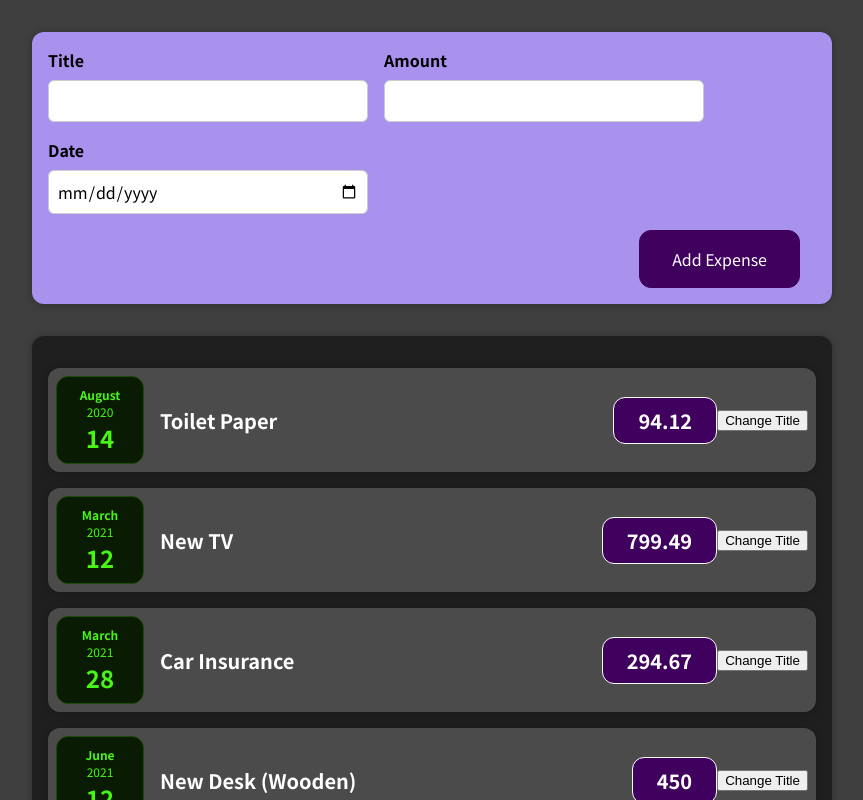
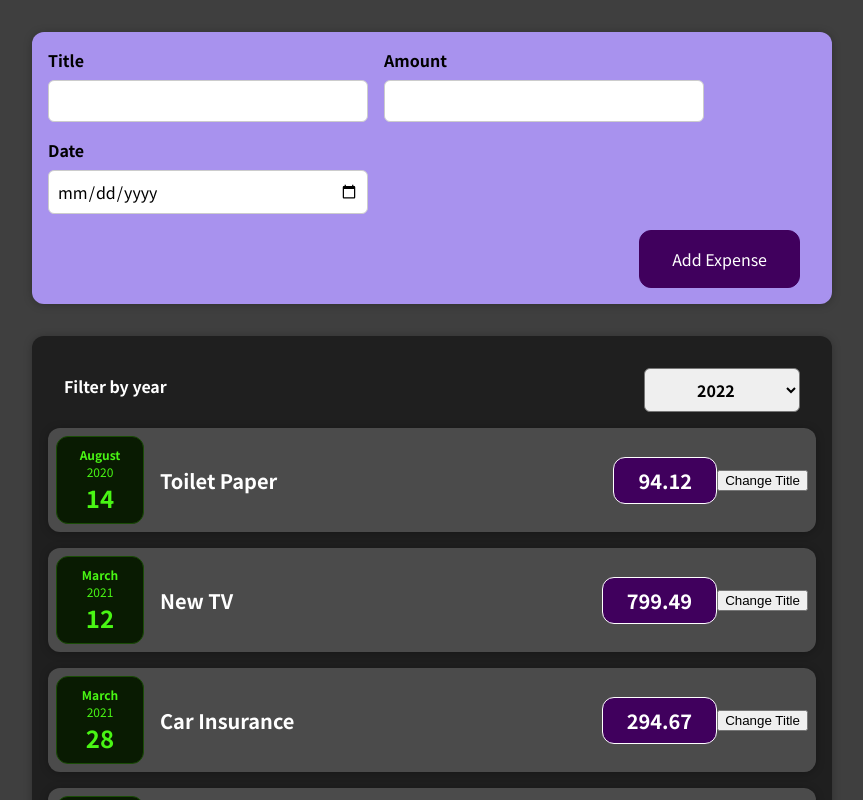
Before and after one commit to rbekeris/Udemy_React_Course, a React (Create React App) app in the folder react-complete-guide/: page / in a window 1280 px wide. Shown: the top 800 px of the page, without its empty margins (208-1071 px from the left). Built offline with nearby package versions, Linux system fonts and the light colour scheme.

Commit message:
My attempt at Assignment 2 ->Adding the fileter object with onSelect Handler

```diff
--- a/react-complete-guide/src/components/Expenses/Expenses.js
+++ b/react-complete-guide/src/components/Expenses/Expenses.js
@@ -3,10 +3,15 @@ import './Expenses.css';
 //We can import other components into components...
 import ExpenseItem from './ExpenseItem';
 import Card from '../UI/Card';
+import ExpensesFilter from './ExpensesFilter';
 
 function Expenses(props) {
+    const pickedFilteryearHandler = (yearValue) =>{
+        console.log(yearValue);
+    };
     return (
         <Card className="expenses">
+            <ExpensesFilter onYearSelection={pickedFilteryearHandler}/>
               <ExpenseItem
                 title={props.items[0].title}
                 amount={props.items[0].amount}
--- /dev/null
+++ b/react-complete-guide/src/components/Expenses/ExpensesFilter.css
@@ -0,0 +1,24 @@
+.expenses-filter {
+    color: white;
+    padding: 0 1rem;
+  }
+
+  .expenses-filter__control {
+    display: flex;
+    width: 100%;
+    align-items: center;
+    justify-content: space-between;
+    margin: 1rem 0;
+  }
+
+  .expenses-filter label {
+    font-weight: bold;
+    margin-bottom: 0.5rem;
+  }
+
+  .expenses-filter select {
+    font: inherit;
+    padding: 0.5rem 3rem;
+    font-weight: bold;
+    border-radius: 6px;
+  }
--- /dev/null
+++ b/react-complete-guide/src/components/Expenses/ExpensesFilter.js
@@ -0,0 +1,29 @@
+import React, {useState} from 'react';
+
+import './ExpensesFilter.css';
+
+const ExpensesFilter = (props) => {
+
+  const [enteredYear, setEnteredYear] = useState('');
+
+  const onSelectHandler = (event) => {
+    setEnteredYear(event.target.value);
+    props.onYearSelection(enteredYear);
+  }
+
+  return (
+    <div className='expenses-filter'>
+      <div className='expenses-filter__control'>
+        <label>Filter by year</label>
+        <select value={enteredYear} onChange={onSelectHandler}>
+          <option value='2022'>2022</option>
+          <option value='2021'>2021</option>
+          <option value='2020'>2020</option>
+          <option value='2019'>2019</option>
+        </select>
+      </div>
+    </div>
+  );
+};
+
+export default ExpensesFilter;
```
Also changed, not shown: 1 other file (tests, documents, lock files or other folders).
